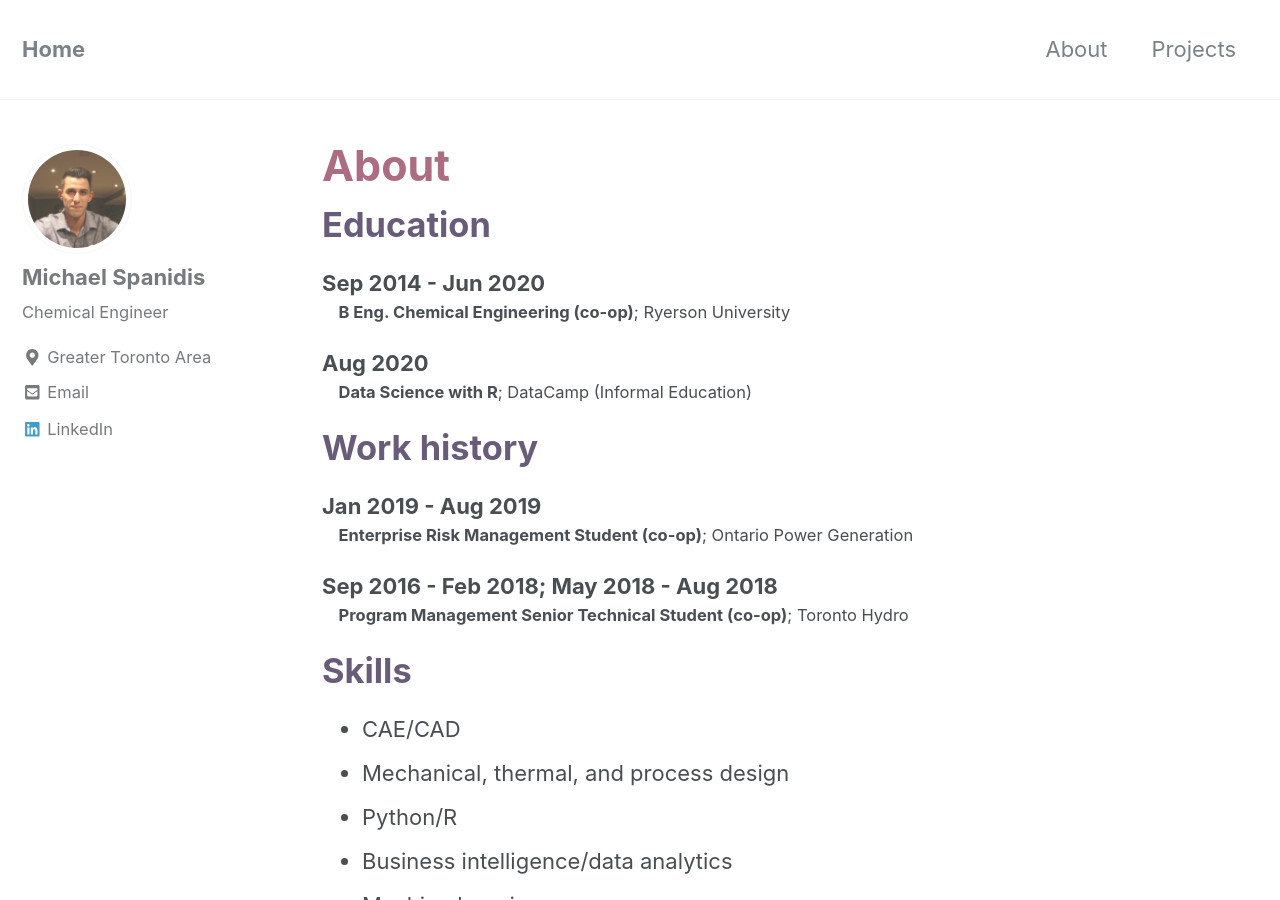
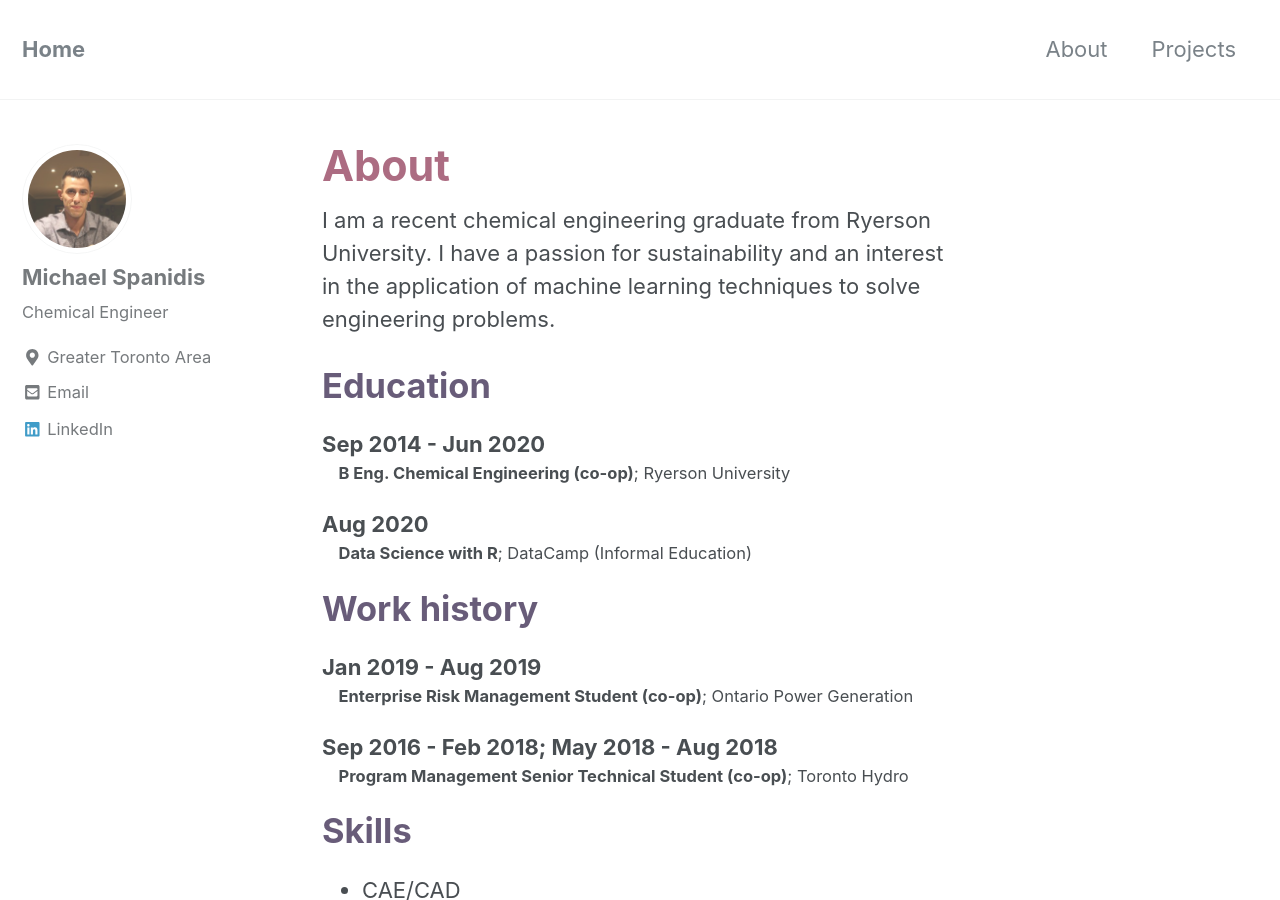
Before and after one commit to michaelspanidis/michaelspanidis.github.io, a Jekyll site: the page built from _pages/about.md, in a window 1280 px wide and 900 px high. Built offline with Jekyll 4.4.1, drawn with Linux system fonts in a browser that asks for light colours; nearby versions of some CDN libraries.

Commit message:
changes32

```diff
--- a/_pages/about.md
+++ b/_pages/about.md
@@ -2,6 +2,7 @@
 title: <span style="color:rgb(172,108,130); font-size:1.25em;">About</span>
 permalink: /about/
 ---
+I am a recent chemical engineering graduate from Ryerson University. I have a passion for sustainability and an interest in the application of machine learning techniques to solve engineering problems.
 
 # <span style="color:rgb(104,92,121);">Education</span>
 Sep 2014 - Jun 2020
```
